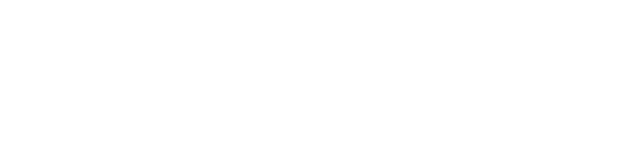
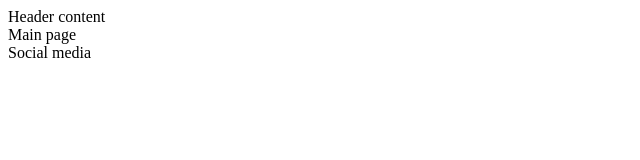
Before and after one commit to MadeleineFrey/Project1-HTML-CSS, a plain HTML site: page index.html in a window 1280 px wide. Shown: the whole page, without its empty margins (0-640 px from the left). Drawn offline with Linux system fonts and the light colour scheme.

Commit message:
Add basic structure for home page

```diff
--- a/index.html
+++ b/index.html
@@ -11,6 +11,12 @@
     <title>FreyTab</title>
 </head>
 <body>
-
+    <header>Header content</header>
+    <section>
+        Main page
+    </section>
+    <footer>
+        Social media
+    </footer>
 </body>
 </html>
```
